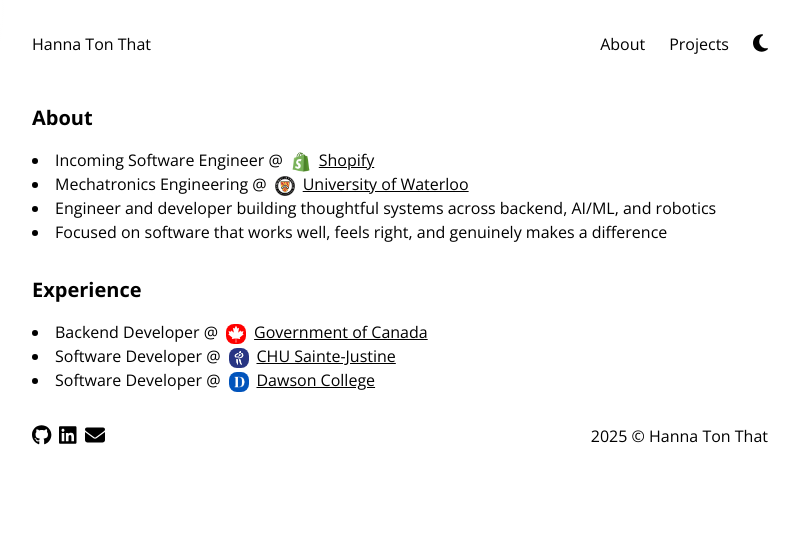
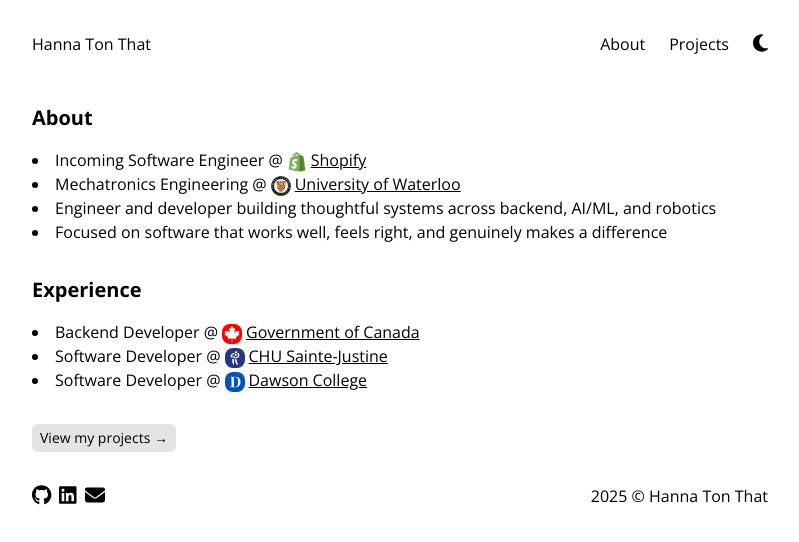
Before and after one commit to hannatonthat/portfolio-v2, a Next.js app: page / in a window 1280 px wide. Shown: the top 542 px of the page, without its empty margins (240-1039 px from the left). Built offline with nearby package versions, Linux system fonts and the light colour scheme.

Commit message:
View my projects button

```diff
--- a/components/About.js
+++ b/components/About.js
@@ -21,7 +21,7 @@
               alt="Shopify logo"
               width={20}
               height={20}
-              className="inline-block mx-2 h-5 w-5 align-middle"
+              className="inline-block mx-1 h-5 w-5 align-middle"
             />
             <a
               href="https://www.shopify.com/"
@@ -41,7 +41,7 @@
               alt="Waterloo logo"
               width={20}
               height={20}
-              className="inline-block mx-2 h-5 w-5 align-middle"
+              className="inline-block mx-1 h-5 w-5 align-middle"
             />
             <a
               href="https://uwaterloo.ca/"
--- a/components/ExperienceItem.js
+++ b/components/ExperienceItem.js
@@ -9,7 +9,7 @@
         alt=""
         width={20}
         height={20}
-        className="inline-block object-contain rounded-lg mx-2 h-5 w-5 align-middle"
+        className="inline-block object-contain rounded-lg mx-1 h-5 w-5 align-middle"
       />
       <a
         href={companyLink}
--- a/src/app/page.js
+++ b/src/app/page.js
@@ -13,6 +13,14 @@
       <section id="experience" className="mt-8">
         <Experience />
       </section>
+
+      <div className="flex mt-8">
+        <a href="/projects">
+          <button className="bg-zinc-200 dark:bg-zinc-800 text-sm px-2 py-1 rounded-md transition-transform duration-200 hover:scale-105 cursor-pointer">
+            View my projects →
+          </button>
+        </a>
+      </div>
     </main>
   );
 }
```
